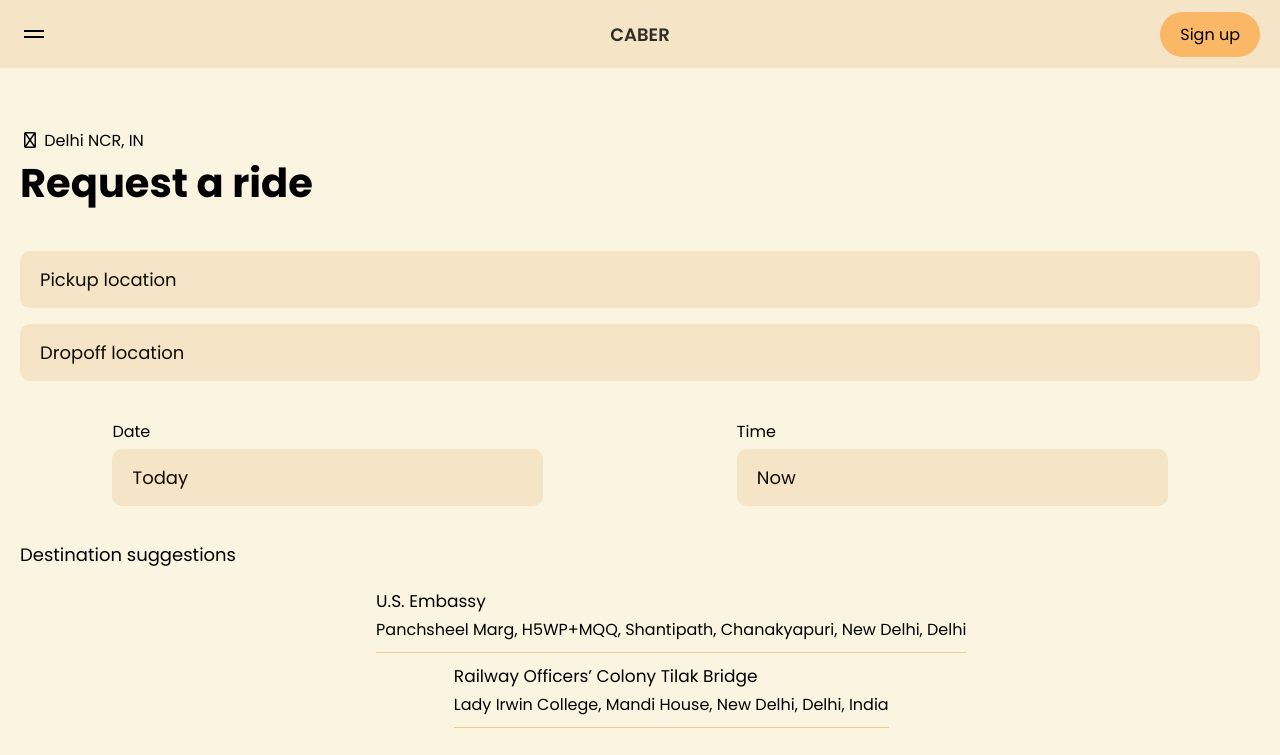
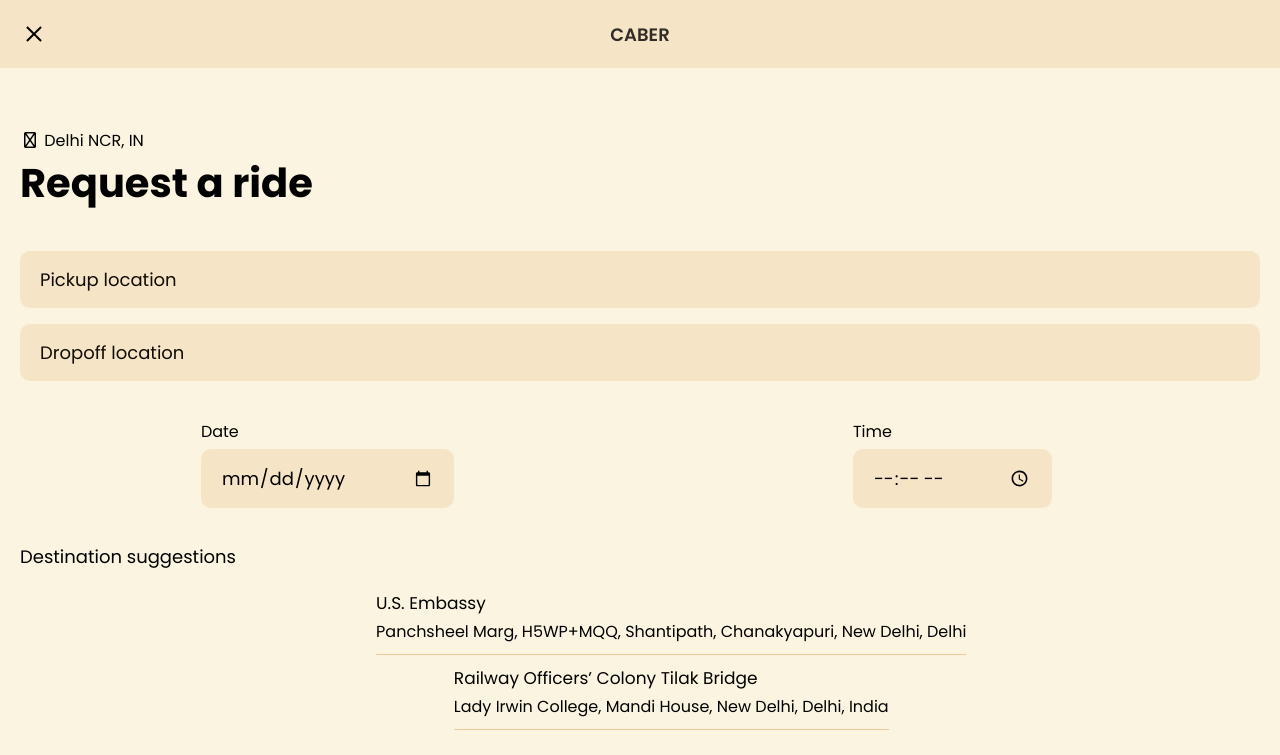
Before and after one commit to SushantSejwal/mini-project, a plain HTML site: page index.html in a window 1280 px wide. Both pictures are taken after a click on the element 34 px from the left and 34 px from the top of the page. Shown: the top 755 px of the page. Drawn offline with Linux system fonts and the light colour scheme; some icons are missing.

Commit message:
commiting in the class

```diff
--- a/css/hdr.css
+++ b/css/hdr.css
@@ -47,7 +47,21 @@
     height: 2px;
     background: #030100;
     position: relative;
+    transition: all 0.2s ease-in-out 0.2s, transform 0.2s ease-in-out;
+    -webkit-transition: all 0.2s ease-in-out 0.2s, transform 0.2s ease-in-out;
+    -moz-transition: all 0.2s ease-in-out 0.2s, transform 0.2s ease-in-out;
+    -ms-transition: all 0.2s ease-in-out 0.2s, transform 0.2s ease-in-out;
+    -o-transition: all 0.2s ease-in-out 0.2s, transform 0.2s ease-in-out;
 }
+
+#header .ham-menu .line.clicked {
+    transition: all 0.2s ease-in-out, transform 0.2s ease-in-out 0.2s;
+    -webkit-transition: all 0.2s ease-in-out, transform 0.2s ease-in-out 0.2s;
+    -moz-transition: all 0.2s ease-in-out, transform 0.2s ease-in-out 0.2s;
+    -ms-transition: all 0.2s ease-in-out, transform 0.2s ease-in-out 0.2s;
+    -o-transition: all 0.2s ease-in-out, transform 0.2s ease-in-out 0.2s;
+}
+
 
 #header .ham-menu .line-1 {
     top: -2px;
@@ -55,7 +69,32 @@
 
 #header .ham-menu .line-2 {
     bottom: -2px;
+    /* transition: bottom 0.2s ease-in-out;
+    -webkit-transition: bottom 0.2s ease-in-out;
+    -moz-transition: bottom 0.2s ease-in-out;
+    -ms-transition: bottom 0.2s ease-in-out;
+    -o-transition: bottom 0.2s ease-in-out; */
 }
+
+#header .ham-menu .line-1.clicked {
+    top: 1px;
+    transform: rotate(45deg);
+    -webkit-transform: rotate(45deg);
+    -moz-transform: rotate(45deg);
+    -ms-transform: rotate(45deg);
+    -o-transform: rotate(45deg);
+}
+#header .ham-menu .line-2.clicked {
+    bottom: 1px;
+    transform: rotate(-45deg);
+    -webkit-transform: rotate(-45deg);
+    -moz-transform: rotate(-45deg);
+    -ms-transform: rotate(-45deg);
+    -o-transform: rotate(-45deg);
+}
+
+
+
 
 /* LOGO */
 #header .logo {
@@ -84,6 +123,7 @@
     display: flex;
     align-items: center;
     padding-right: 20px;
+    visibility: hidden;
 }
 
 .account {
--- a/index.html
+++ b/index.html
@@ -24,7 +24,7 @@
 
     <!-- NAV BAR -->
     <header id="header" class="header">
-        <div class="ham-menu">
+        <div class="ham-menu" id="ham-menu">
             <div class="btn">
                 <div class="line line-1"></div>
                 <div class="line line-2"></div>
@@ -65,11 +65,11 @@
                 <div class="date-time">
                     <div class="date-input-wrapper date-time-input-wrapper">
                         <label for="date">Date</label>
-                        <input id="date" placeholder="Today" required type="text" class="date-input date-time-input">
+                        <input id="date" placeholder="Today" required type="date" class="date-input date-time-input">
                     </div>
                     <div class="time-input-wrapper date-time-input-wrapper">
                         <label for="time">Time</label>
-                        <input id="time" placeholder="Now" required type="text" class="time-input date-time-input">
+                        <input id="time" placeholder="Now" required type="time" class="time-input date-time-input">
                     </div>
                 </div>
             </div>
@@ -111,11 +111,11 @@
                 <div class="date-time">
                 <div class="date-input-wrapper date-time-input-wrapper">
                     <label class="label-for-date-time" for="date">Date</label>
-                    <input id="date" placeholder="Today" required type="text" class="date-input date-time-input">
+                    <input id="date" placeholder="Today" required type="date" class="date-input date-time-input">
                 </div>
                 <div class="time-input-wrapper date-time-input-wrapper">
                     <label class="label-for-date-time" for="time">Time</label>
-                    <input id="time" placeholder="Now" required type="text" class="time-input date-time-input">
+                    <input id="time" placeholder="Now" required type="time" class="time-input date-time-input">
                 </div>
             </div>
             </div>
@@ -144,6 +144,8 @@
         <p>Copyright © 2025 CABER. All rights reserved.</p>
     </footer>
 
+
+    <script src="/js/main.js"></script>
 </body>
 
 </html>
--- /dev/null
+++ b/js/main.js
@@ -0,0 +1,8 @@
+const hamMenuBtn = document.getElementById("ham-menu");
+const hamMenuLines = document.querySelectorAll(".line");
+hamMenuBtn.addEventListener("click", () => {
+    //  hamMenuLines
+    hamMenuLines.forEach( ele => {
+        ele.classList.toggle("clicked");
+    });
+})
```
Also changed, not shown: original-37311f2ebe4a86f87c43ed1da5fec23b.jpg (added).
